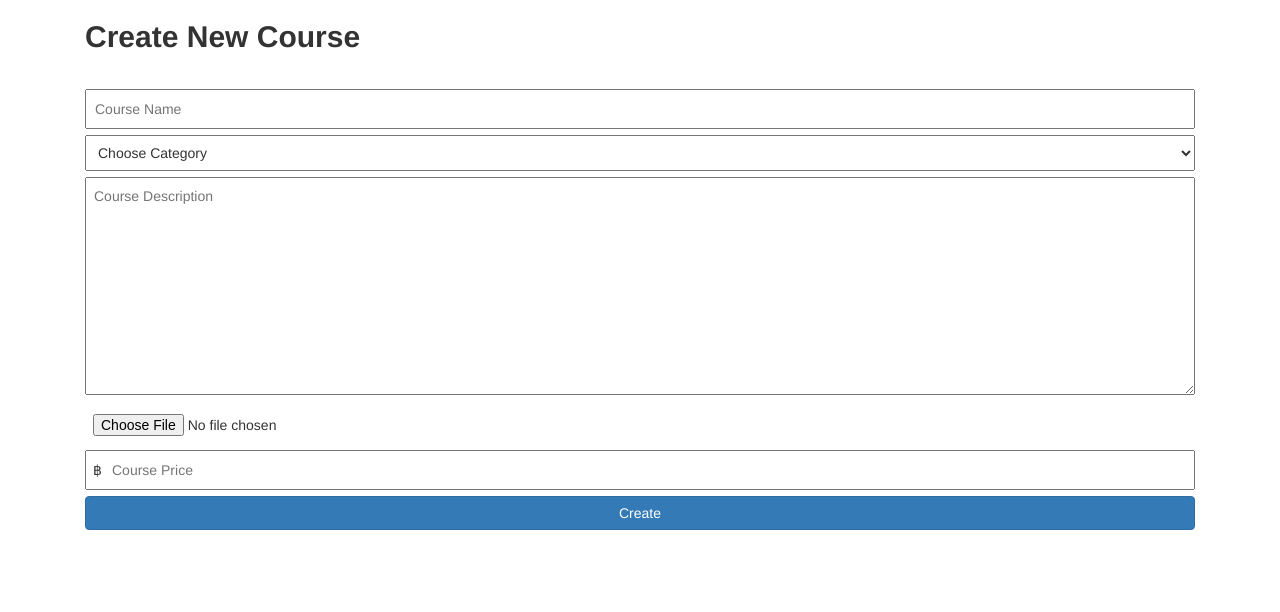
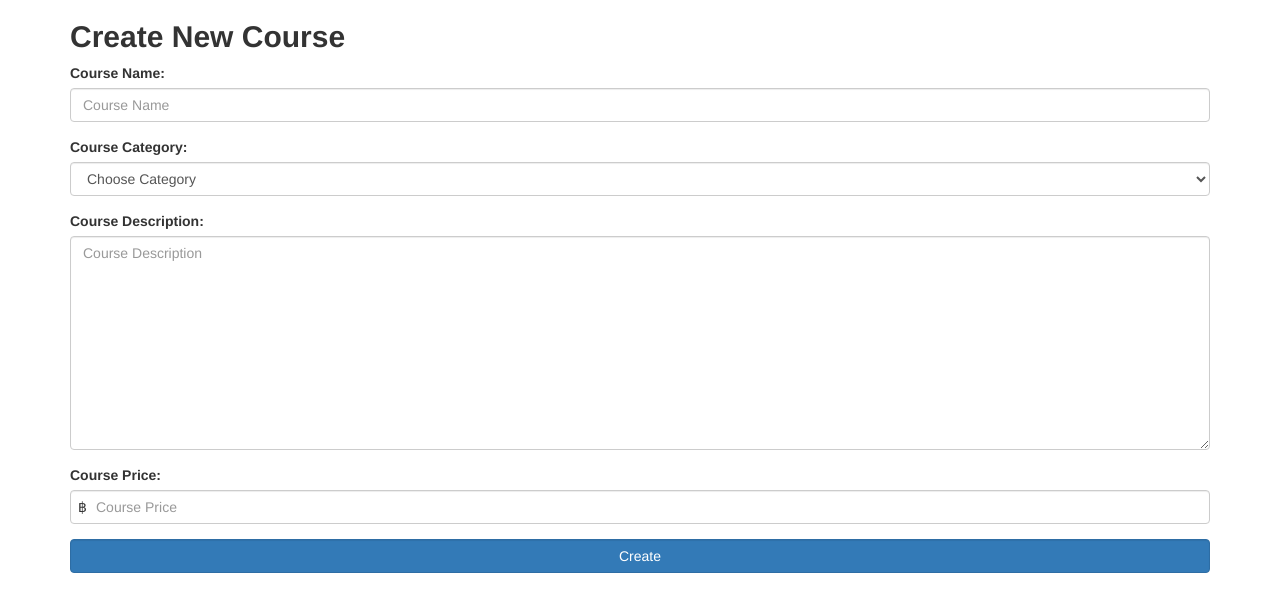
Before and after one commit to PNNutkung/Coursing-Field, a Django app: page /course/create/ in a window 1280 px wide. Shown: the top 612 px of the page. Run offline with Django 3.2, Linux system fonts and the light colour scheme; some libraries are stand-ins or nearby versions.

Commit message:
Change css of create course page

```diff
--- a/course/templates/course/createCourse.html
+++ b/course/templates/course/createCourse.html
@@ -31,49 +31,37 @@
             padding-left: 25px;
             padding-right: 0;
         }
-
-        input, button, textarea, ul, li, select {
-            width: 100%;
-            padding: 8px;
-        }
-        div {
-            margin-top: : 6px;
-            margin-bottom: 6px;
-        }
     </style>
 </head>
 
 <body>
     <div class="container">
-            <form class="form-inline" action="{% url 'course:createNewCourse' %}" method="post" enctype="multipart/form-data">
+        <h2><strong>Create New Course</strong></h2>
+        <form action="{% url 'course:createNewCourse' %}" method="post" role="form">
             {% csrf_token %}
-                <div class="col-xs-12 col-sm-12 col-md-12 col-lg-12">
-                    <h2><strong>Create New Course</strong></h2><br/>
+            <div class="form-group">
+                <label for="courseName" class="control-label">Course Name:</label>
+                <input id="courseName" type="text" name="courseName" placeholder="Course Name" class="form-control" required>
             </div>
-                <div class="col-xs-12 col-sm-12 col-md-12 col-lg-12">
-                    <input type="text" name="courseName" placeholder="Course Name" required>
-                </div>
-                <div class="col-xs-12 col-sm-12 col-md-12 col-lg-12">
-                    <select class="dropdown" name="courseCategory" required>
+            <div class="form-group">
+                <label for="courseCategory" class="control-label">Course Category:</label>
+                <select id="courseCategory" class="dropdown form-control" name="courseCategory" required>
                     <option value="">Choose Category</option>
                     <option value="1">Computer</option>
                 </select>
             </div>
-                <div class="col-xs-12 col-sm-12 col-md-12 col-lg-12">
-                    <textarea name="courseDesc" rows="10" placeholder="Course Description" required></textarea>
+            <div class="form-group">
+                <label for="courseDesc" class="control-label">Course Description:</label>
+                <textarea id="courseDesc" name="courseDesc" rows="10" class="form-control" placeholder="Course Description" required></textarea>
             </div>
-                <div class="col-xs-12 col-sm-12 col-md-12 col-lg-12">
-                    <input type="file" name="courseVideo" required/>
-                </div>
-                <div class="form-group col-xs-12 col-sm-12 col-md-12 col-lg-12">
+            <div class="form-group">
+                <label for="coursePrice">Course Price:</label>
                 <div class="input-icon">
                     <i>฿</i>
-                        <input type="number" min="1" step="any" name="coursePrice" placeholder="Course Price" required>
+                    <input id="coursePrice" type="number" min="1" step="any" name="coursePrice" class="form-control" placeholder="Course Price" required>
                 </div>
             </div>
-                <div class="col-xs-12 col-sm-12 col-md-12 col-lg-12">
-                    <button type="submit" name="submit" class="btn btn-primary">Create</button>
-                </div>
+            <button type="submit" name="submit" class="btn btn-primary form-control">Create</button>
         </form>
     </div>
 </body>
```
Lines whose indentation alone changed are shown as unchanged.
